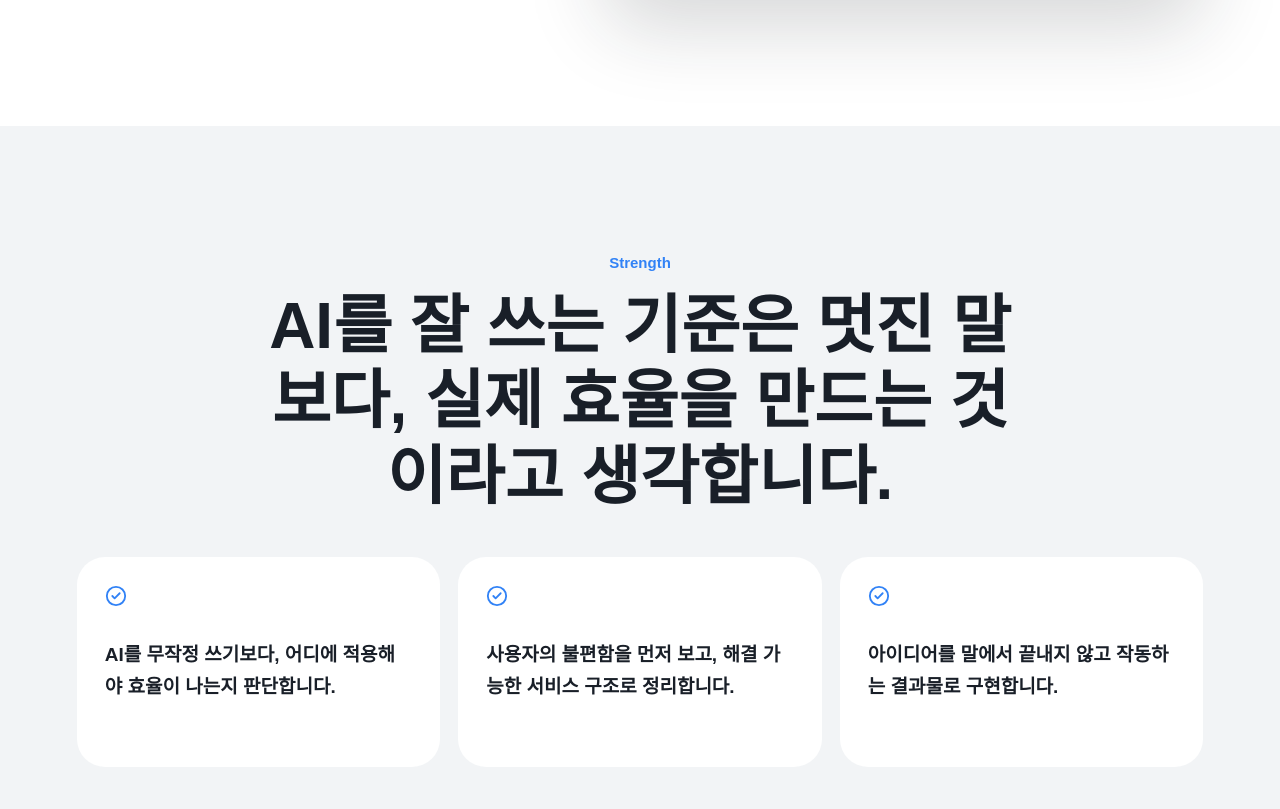
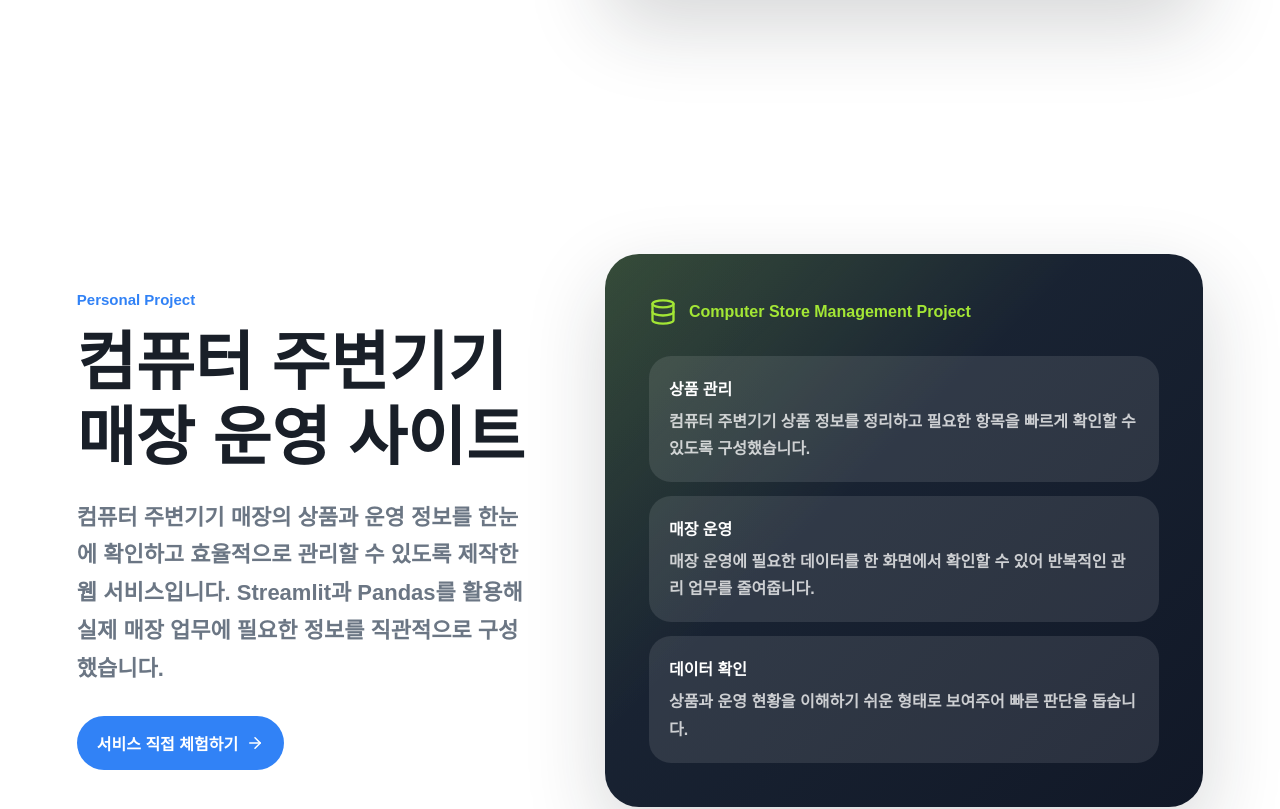
Before and after one commit to kwak317/portfolio, a Next.js app: page / in a window 1280 px wide. Shown: the part 3624-4433 px from the top of the page. Built offline with nearby package versions, Linux system fonts and the light colour scheme.

Commit message:
프로젝트 추가

```diff
--- a/app/page.tsx
+++ b/app/page.tsx
@@ -266,6 +266,61 @@ export default function Home() {
         </div>
       </section>
 
+      <section className="section project-section store-project-section">
+        <div className="section-copy">
+          <p className="section-label">Personal Project</p>
+          <h2>컴퓨터 주변기기 매장 운영 사이트</h2>
+          <p>
+            컴퓨터 주변기기 매장의 상품과 운영 정보를 한눈에 확인하고 효율적으로
+            관리할 수 있도록 제작한 웹 서비스입니다. Streamlit과 Pandas를 활용해
+            실제 매장 업무에 필요한 정보를 직관적으로 구성했습니다.
+          </p>
+          <div
+            className="project-links"
+            aria-label="컴퓨터 주변기기 매장 프로젝트 링크"
+          >
+            <a
+              className="button primary"
+              href="https://streamline-fewhcwgoquxqmznnyr9yx8.streamlit.app"
+              target="_blank"
+              rel="noreferrer"
+            >
+              서비스 직접 체험하기
+              <ArrowRight size={18} />
+            </a>
+          </div>
+        </div>
+        <div className="project-card">
+          <div className="project-card-header">
+            <Database size={28} />
+            <span>Computer Store Management Project</span>
+          </div>
+          <div className="project-steps">
+            <article>
+              <strong>상품 관리</strong>
+              <p>
+                컴퓨터 주변기기 상품 정보를 정리하고 필요한 항목을 빠르게 확인할
+                수 있도록 구성했습니다.
+              </p>
+            </article>
+            <article>
+              <strong>매장 운영</strong>
+              <p>
+                매장 운영에 필요한 데이터를 한 화면에서 확인할 수 있어 반복적인
+                관리 업무를 줄여줍니다.
+              </p>
+            </article>
+            <article>
+              <strong>데이터 확인</strong>
+              <p>
+                상품과 운영 현황을 이해하기 쉬운 형태로 보여주어 빠른 판단을
+                돕습니다.
+              </p>
+            </article>
+          </div>
+        </div>
+      </section>
+
       <section className="section strength-section">
         <div className="section-copy centered">
           <p className="section-label">Strength</p>
```
